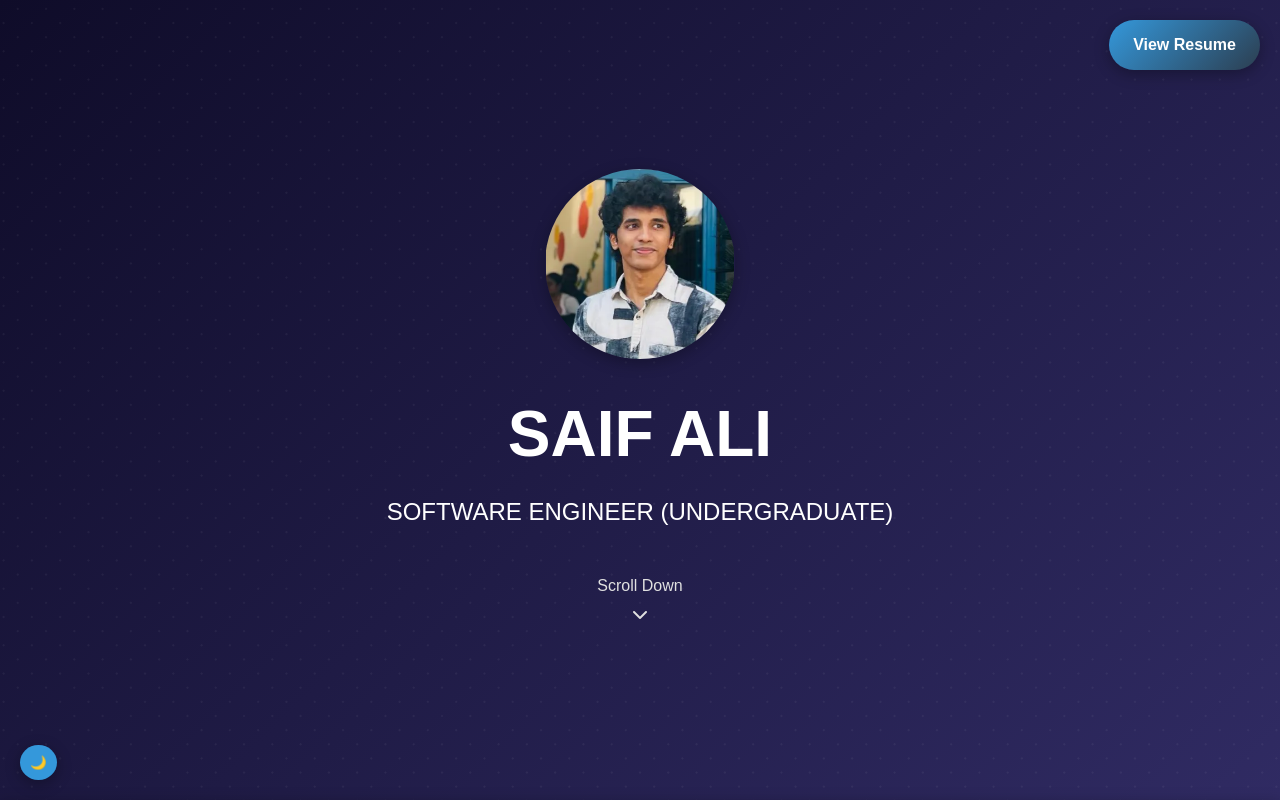
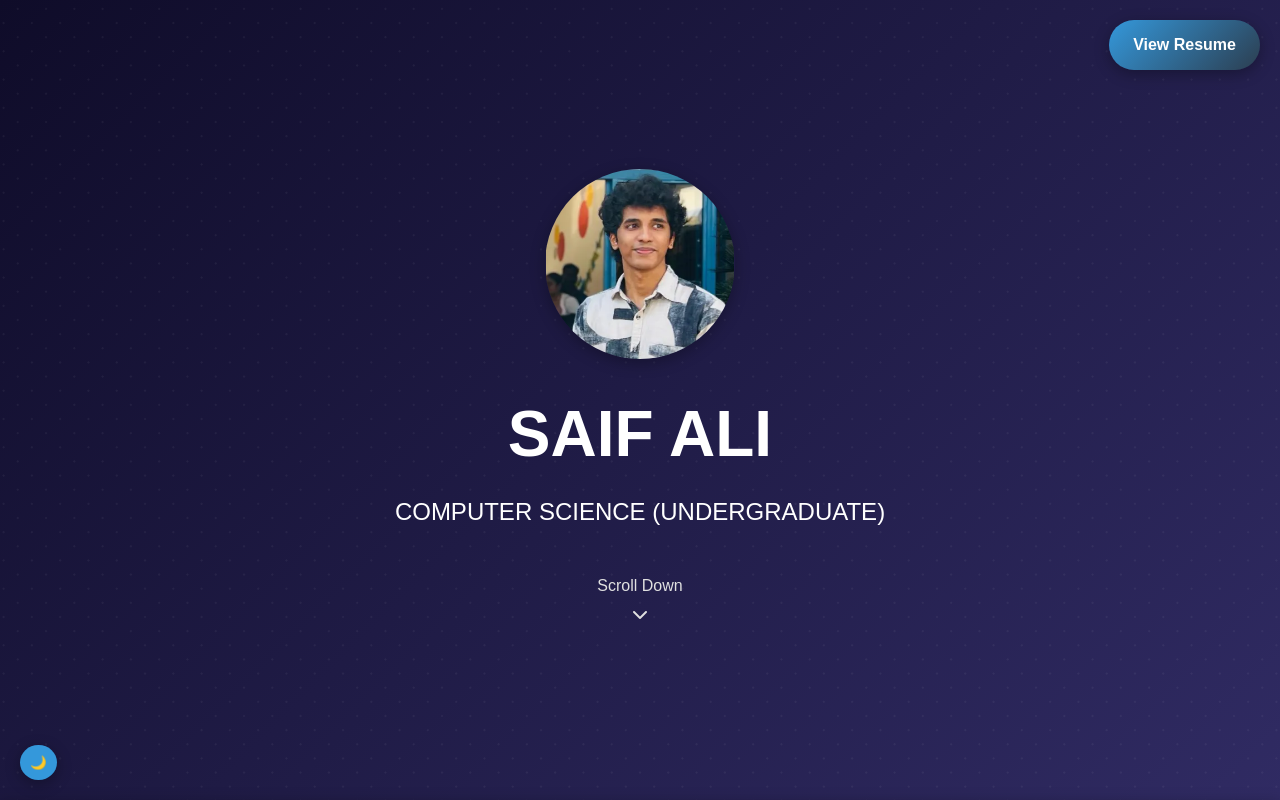
Before and after one commit to insaifali/myportfolio, a plain HTML site: page index.html in a window 1280 px wide. Shown: the top 800 px of the page. Drawn offline with nearby package versions, Linux system fonts and the light colour scheme.

Commit message:
Update index.html

```diff
--- a/index.html
+++ b/index.html
@@ -18,7 +18,7 @@
                 <img src="android-chrome-512x512.webp" alt="Saif Ali" class="profile-image">
             </div>
             <h1>SAIF ALI</h1>
-            <p>SOFTWARE ENGINEER (UNDERGRADUATE)</p>
+            <p>COMPUTER SCIENCE (UNDERGRADUATE)</p>
             <div class="scroll-down">
                 <span>Scroll Down</span>
                 <i class="fas fa-chevron-down"></i>
```
